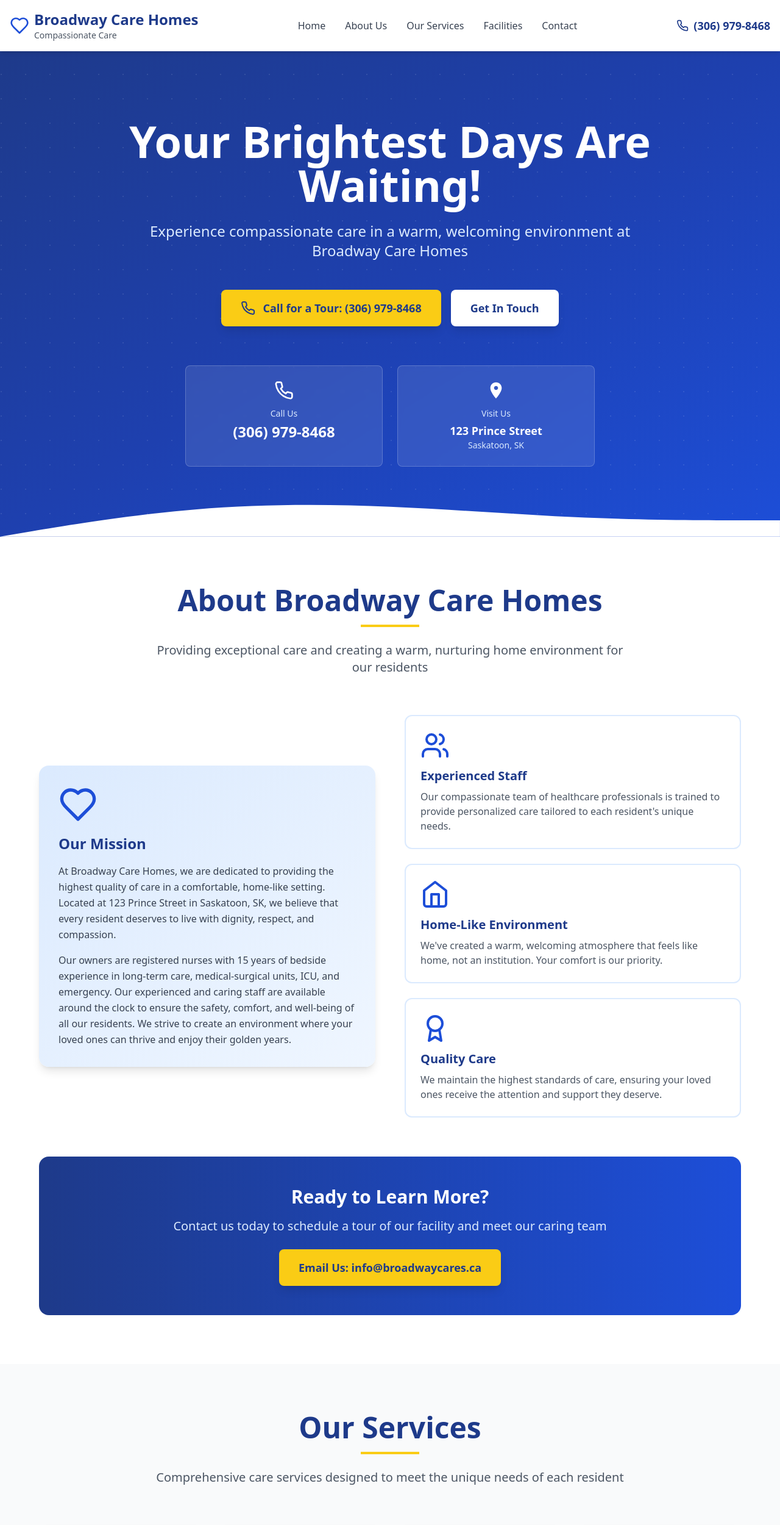
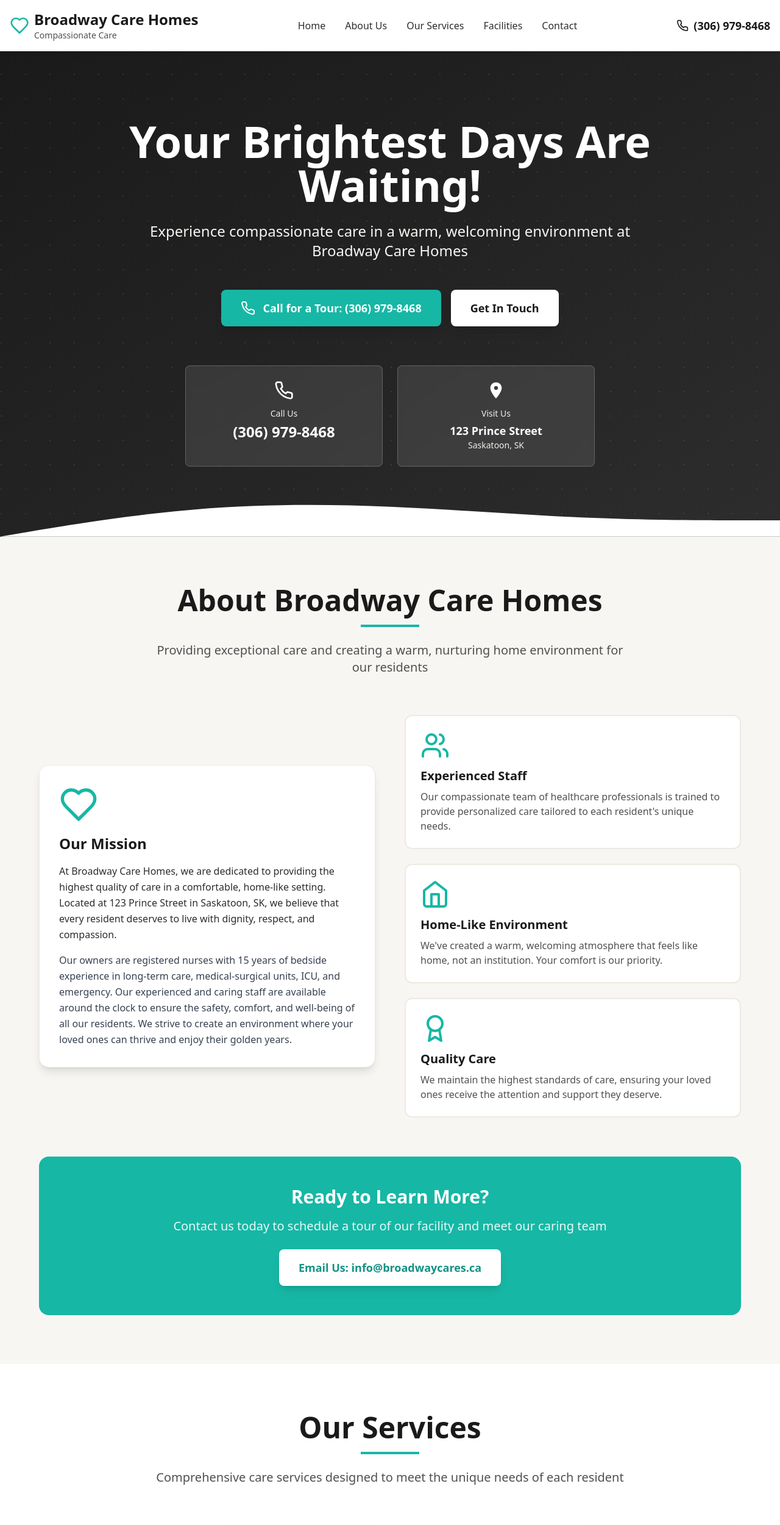
Before and after one commit to ht3886/care-home-website-test, a React (Vite) app: page / in a window 1280 px wide. Shown: the top 2500 px of the page at 61% size. Built offline with nearby package versions, Linux system fonts and the light colour scheme.

Commit message:
Updated tailwind.config.js

```diff
--- a/src/App.tsx
+++ b/src/App.tsx
@@ -26,43 +26,43 @@ function App() {
           <div className="flex items-center justify-between py-4">
             {/* Logo */}
             <div className="flex items-center space-x-2">
-              <Heart className="w-8 h-8 text-blue-700" />
+              <Heart className="w-8 h-8 text-teal-500" />
               <div>
-                <h1 className="text-2xl font-bold text-blue-900">Broadway Care Homes</h1>
-                <p className="text-sm text-gray-600">Compassionate Care</p>
+                <h1 className="text-2xl font-bold text-charcoal-700">Broadway Care Homes</h1>
+                <p className="text-sm text-charcoal-400">Compassionate Care</p>
               </div>
             </div>
 
             {/* Desktop Navigation */}
             <nav className="hidden md:flex items-center space-x-8">
-              <button onClick={() => scrollToSection('home')} className="text-gray-700 hover:text-blue-700 transition">
+              <button onClick={() => scrollToSection('home')} className="text-charcoal-500 hover:text-teal-500 transition">
                 Home
               </button>
-              <button onClick={() => scrollToSection('about')} className="text-gray-700 hover:text-blue-700 transition">
+              <button onClick={() => scrollToSection('about')} className="text-charcoal-500 hover:text-teal-500 transition">
                 About Us
               </button>
-              <button onClick={() => scrollToSection('services')} className="text-gray-700 hover:text-blue-700 transition">
+              <button onClick={() => scrollToSection('services')} className="text-charcoal-500 hover:text-teal-500 transition">
                 Our Services
               </button>
-              <button onClick={() => scrollToSection('facilities')} className="text-gray-700 hover:text-blue-700 transition">
+              <button onClick={() => scrollToSection('facilities')} className="text-charcoal-500 hover:text-teal-500 transition">
                 Facilities
               </button>
-              <button onClick={() => scrollToSection('contact')} className="text-gray-700 hover:text-blue-700 transition">
+              <button onClick={() => scrollToSection('contact')} className="text-charcoal-500 hover:text-teal-500 transition">
                 Contact
               </button>
             </nav>
 
             {/* Contact Info */}
-            <div className="hidden lg:flex items-center space-x-2 text-blue-900">
+            <div className="hidden lg:flex items-center space-x-2 text-charcoal-700">
               <Phone className="w-5 h-5" />
-              <a href="tel:+13069798468" className="font-semibold text-lg hover:text-blue-700 transition">
+              <a href="tel:+13069798468" className="font-semibold text-lg hover:text-teal-500 transition">
                 (306) 979-8468
               </a>
             </div>
 
             {/* Mobile Menu Button */}
             <button
-              className="md:hidden text-gray-700"
+              className="md:hidden text-charcoal-500"
               onClick={() => setMobileMenuOpen(!mobileMenuOpen)}
             >
               {mobileMenuOpen ? <X className="w-6 h-6" /> : <Menu className="w-6 h-6" />}
@@ -73,22 +73,22 @@ function App() {
           {mobileMenuOpen && (
             <div className="md:hidden py-4 border-t">
               <nav className="flex flex-col space-y-3">
-                <button onClick={() => scrollToSection('home')} className="text-left text-gray-700 hover:text-blue-700 transition py-2">
+                <button onClick={() => scrollToSection('home')} className="text-left text-charcoal-500 hover:text-teal-500 transition py-2">
                   Home
                 </button>
-                <button onClick={() => scrollToSection('about')} className="text-left text-gray-700 hover:text-blue-700 transition py-2">
+                <button onClick={() => scrollToSection('about')} className="text-left text-charcoal-500 hover:text-teal-500 transition py-2">
                   About Us
                 </button>
-                <button onClick={() => scrollToSection('services')} className="text-left text-gray-700 hover:text-blue-700 transition py-2">
+                <button onClick={() => scrollToSection('services')} className="text-left text-charcoal-500 hover:text-teal-500 transition py-2">
                   Our Services
                 </button>
-                <button onClick={() => scrollToSection('facilities')} className="text-left text-gray-700 hover:text-blue-700 transition py-2">
+                <button onClick={() => scrollToSection('facilities')} className="text-left text-charcoal-500 hover:text-teal-500 transition py-2">
                   Facilities
                 </button>
-                <button onClick={() => scrollToSection('contact')} className="text-left text-gray-700 hover:text-blue-700 transition py-2">
+                <button onClick={() => scrollToSection('contact')} className="text-left text-charcoal-500 hover:text-teal-500 transition py-2">
                   Contact
                 </button>
-                <a href="tel:+13069798468" className="flex items-center space-x-2 text-blue-900 font-semibold py-2">
+                <a href="tel:+13069798468" className="flex items-center space-x-2 text-teal-600 font-semibold py-2">
                   <Phone className="w-5 h-5" />
                   <span>(306) 979-8468</span>
                 </a>
--- a/src/components/About.tsx
+++ b/src/components/About.tsx
@@ -3,25 +3,25 @@ import { Heart, Users, Award, Home } from 'lucide-react';
 
 const About = () => {
   return (
-    <section id="about" className="py-20 bg-white">
+    <section id="about" className="py-20 bg-cream-100">
       <div className="container mx-auto px-4">
         <div className="max-w-6xl mx-auto">
           <div className="text-center mb-16">
-            <h2 className="text-4xl md:text-5xl font-bold text-blue-900 mb-4">
+            <h2 className="text-4xl md:text-5xl font-bold text-charcoal-700 mb-4">
               About Broadway Care Homes
             </h2>
-            <div className="w-24 h-1 bg-yellow-400 mx-auto mb-6"></div>
-            <p className="text-xl text-gray-600 max-w-3xl mx-auto">
+            <div className="w-24 h-1 bg-teal-500 mx-auto mb-6"></div>
+            <p className="text-xl text-charcoal-400 max-w-3xl mx-auto">
               Providing exceptional care and creating a warm, nurturing home environment for our residents
             </p>
           </div>
 
           <div className="grid md:grid-cols-2 gap-12 items-center mb-16">
             <div>
-              <div className="bg-gradient-to-br from-blue-100 to-blue-50 rounded-2xl p-8 shadow-lg">
-                <Heart className="w-16 h-16 text-blue-700 mb-4" />
-                <h3 className="text-2xl font-bold text-blue-900 mb-4">Our Mission</h3>
-                <p className="text-gray-700 leading-relaxed mb-4">
+              <div className="bg-white rounded-2xl p-8 shadow-lg border border-cream-300">
+                <Heart className="w-16 h-16 text-teal-500 mb-4" />
+                <h3 className="text-2xl font-bold text-charcoal-700 mb-4">Our Mission</h3>
+                <p className="text-charcoal-500 leading-relaxed mb-4">
                   At Broadway Care Homes, we are dedicated to providing the highest quality of care in a comfortable, home-like setting. Located at 123 Prince Street in Saskatoon, SK, we believe that every resident deserves to live with dignity, respect, and compassion.
                 </p>
                 <p className="text-gray-700 leading-relaxed">
@@ -31,26 +31,26 @@ const About = () => {
             </div>
 
             <div className="space-y-6">
-              <div className="bg-white border-2 border-blue-100 rounded-xl p-6 hover:shadow-lg transition">
-                <Users className="w-12 h-12 text-blue-700 mb-3" />
-                <h4 className="text-xl font-bold text-blue-900 mb-2">Experienced Staff</h4>
-                <p className="text-gray-600">
+              <div className="bg-white border-2 border-cream-300 rounded-xl p-6 hover:shadow-lg transition">
+                <Users className="w-12 h-12 text-teal-500 mb-3" />
+                <h4 className="text-xl font-bold text-charcoal-700 mb-2">Experienced Staff</h4>
+                <p className="text-charcoal-400">
                   Our compassionate team of healthcare professionals is trained to provide personalized care tailored to each resident's unique needs.
                 </p>
               </div>
 
-              <div className="bg-white border-2 border-blue-100 rounded-xl p-6 hover:shadow-lg transition">
-                <Home className="w-12 h-12 text-blue-700 mb-3" />
-                <h4 className="text-xl font-bold text-blue-900 mb-2">Home-Like Environment</h4>
-                <p className="text-gray-600">
+              <div className="bg-white border-2 border-cream-300 rounded-xl p-6 hover:shadow-lg transition">
+                <Home className="w-12 h-12 text-teal-500 mb-3" />
+                <h4 className="text-xl font-bold text-charcoal-700 mb-2">Home-Like Environment</h4>
+                <p className="text-charcoal-400">
                   We've created a warm, welcoming atmosphere that feels like home, not an institution. Your comfort is our priority.
                 </p>
               </div>
 
-              <div className="bg-white border-2 border-blue-100 rounded-xl p-6 hover:shadow-lg transition">
-                <Award className="w-12 h-12 text-blue-700 mb-3" />
-                <h4 className="text-xl font-bold text-blue-900 mb-2">Quality Care</h4>
-                <p className="text-gray-600">
+              <div className="bg-white border-2 border-cream-300 rounded-xl p-6 hover:shadow-lg transition">
+                <Award className="w-12 h-12 text-teal-500 mb-3" />
+                <h4 className="text-xl font-bold text-charcoal-700 mb-2">Quality Care</h4>
+                <p className="text-charcoal-400">
                   We maintain the highest standards of care, ensuring your loved ones receive the attention and support they deserve.
                 </p>
               </div>
@@ -58,14 +58,14 @@ const About = () => {
           </div>
 
           {/* Call to Action */}
-          <div className="bg-gradient-to-r from-blue-900 to-blue-700 rounded-2xl p-8 md:p-12 text-center text-white">
+          <div className="bg-teal-500 rounded-2xl p-8 md:p-12 text-center text-white">
             <h3 className="text-3xl font-bold mb-4">Ready to Learn More?</h3>
-            <p className="text-xl text-blue-100 mb-6">
+            <p className="text-xl text-teal-50 mb-6">
               Contact us today to schedule a tour of our facility and meet our caring team
             </p>
             <a
               href="mailto:info@broadwaycares.ca"
-              className="inline-block bg-yellow-400 text-blue-900 px-8 py-4 rounded-lg text-lg font-bold hover:bg-yellow-300 transition shadow-lg"
+              className="inline-block bg-white text-teal-600 px-8 py-4 rounded-lg text-lg font-bold hover:bg-cream-100 transition shadow-lg"
             >
               Email Us: info@broadwaycares.ca
             </a>
--- a/src/components/Hero.tsx
+++ b/src/components/Hero.tsx
@@ -3,7 +3,7 @@ import { Phone } from 'lucide-react';
 
 const Hero = () => {
   return (
-    <section id="home" className="relative min-h-screen flex items-center justify-center bg-gradient-to-br from-blue-900 via-blue-800 to-blue-700 overflow-hidden">
+    <section id="home" className="relative min-h-screen flex items-center justify-center bg-gradient-to-br from-charcoal-700 via-charcoal-600 to-charcoal-500 overflow-hidden">
       {/* Background Pattern */}
       <div className="absolute inset-0 opacity-10">
         <div className="absolute inset-0" style={{
@@ -17,14 +17,14 @@ const Hero = () => {
           <h1 className="text-5xl md:text-7xl font-bold text-white mb-6 leading-tight">
             Your Brightest Days Are Waiting!
           </h1>
-          <p className="text-xl md:text-2xl text-blue-100 mb-12 leading-relaxed">
+          <p className="text-xl md:text-2xl text-cream-100 mb-12 leading-relaxed">
             Experience compassionate care in a warm, welcoming environment at Broadway Care Homes
           </p>
 
           <div className="flex flex-col sm:flex-row items-center justify-center gap-4">
             <a
               href="tel:+13069798468"
-              className="inline-flex items-center space-x-3 bg-yellow-400 text-blue-900 px-8 py-4 rounded-lg text-lg font-bold hover:bg-yellow-300 transition shadow-lg hover:shadow-xl transform hover:-translate-y-1"
+              className="inline-flex items-center space-x-3 bg-teal-500 text-white px-8 py-4 rounded-lg text-lg font-bold hover:bg-teal-600 transition shadow-lg hover:shadow-xl transform hover:-translate-y-1"
             >
               <Phone className="w-6 h-6" />
               <span>Call for a Tour: (306) 979-8468</span>
@@ -32,7 +32,7 @@ const Hero = () => {
 
             <a
               href="#contact"
-              className="inline-flex items-center space-x-3 bg-white text-blue-900 px-8 py-4 rounded-lg text-lg font-bold hover:bg-gray-100 transition shadow-lg hover:shadow-xl transform hover:-translate-y-1"
+              className="inline-flex items-center space-x-3 bg-white text-charcoal-700 px-8 py-4 rounded-lg text-lg font-bold hover:bg-cream-100 transition shadow-lg hover:shadow-xl transform hover:-translate-y-1"
             >
               <span>Get In Touch</span>
             </a>
@@ -42,8 +42,8 @@ const Hero = () => {
           <div className="mt-16 grid grid-cols-1 md:grid-cols-2 gap-6 max-w-2xl mx-auto">
             <div className="bg-white/10 backdrop-blur-sm border border-white/20 rounded-lg p-6 text-white">
               <Phone className="w-8 h-8 mb-3 mx-auto" />
-              <p className="text-sm text-blue-100 mb-1">Call Us</p>
-              <a href="tel:+13069798468" className="text-2xl font-bold hover:text-yellow-400 transition">
+              <p className="text-sm text-cream-200 mb-1">Call Us</p>
+              <a href="tel:+13069798468" className="text-2xl font-bold hover:text-teal-400 transition">
                 (306) 979-8468
               </a>
             </div>
@@ -54,9 +54,9 @@ const Hero = () => {
                   <path d="M12 2C8.13 2 5 5.13 5 9c0 5.25 7 13 7 13s7-7.75 7-13c0-3.87-3.13-7-7-7zm0 9.5c-1.38 0-2.5-1.12-2.5-2.5s1.12-2.5 2.5-2.5 2.5 1.12 2.5 2.5-1.12 2.5-2.5 2.5z"/>
                 </svg>
               </div>
-              <p className="text-sm text-blue-100 mb-1">Visit Us</p>
+              <p className="text-sm text-cream-200 mb-1">Visit Us</p>
               <p className="text-lg font-semibold">123 Prince Street</p>
-              <p className="text-sm text-blue-100">Saskatoon, SK</p>
+              <p className="text-sm text-cream-200">Saskatoon, SK</p>
             </div>
           </div>
         </div>
--- a/src/components/Services.tsx
+++ b/src/components/Services.tsx
@@ -46,15 +46,15 @@ const Services = () => {
   ];
 
   return (
-    <section id="services" className="py-20 bg-gray-50">
+    <section id="services" className="py-20 bg-white">
       <div className="container mx-auto px-4">
         <div className="max-w-6xl mx-auto">
           <div className="text-center mb-16">
-            <h2 className="text-4xl md:text-5xl font-bold text-blue-900 mb-4">
+            <h2 className="text-4xl md:text-5xl font-bold text-charcoal-700 mb-4">
               Our Services
             </h2>
-            <div className="w-24 h-1 bg-yellow-400 mx-auto mb-6"></div>
-            <p className="text-xl text-gray-600 max-w-3xl mx-auto">
+            <div className="w-24 h-1 bg-teal-500 mx-auto mb-6"></div>
+            <p className="text-xl text-charcoal-400 max-w-3xl mx-auto">
               Comprehensive care services designed to meet the unique needs of each resident
             </p>
           </div>
@@ -65,15 +65,15 @@ const Services = () => {
               return (
                 <div
                   key={index}
-                  className="bg-white rounded-xl p-6 shadow-md hover:shadow-xl transition transform hover:-translate-y-1"
+                  className="bg-cream-100 rounded-xl p-6 shadow-md hover:shadow-xl transition transform hover:-translate-y-1 border border-cream-300"
                 >
-                  <div className="bg-blue-100 w-16 h-16 rounded-full flex items-center justify-center mb-4">
-                    <Icon className="w-8 h-8 text-blue-700" />
+                  <div className="bg-teal-100 w-16 h-16 rounded-full flex items-center justify-center mb-4">
+                    <Icon className="w-8 h-8 text-teal-600" />
                   </div>
-                  <h3 className="text-lg font-bold text-blue-900 mb-2">
+                  <h3 className="text-lg font-bold text-charcoal-700 mb-2">
                     {service.title}
                   </h3>
-                  <p className="text-gray-600 text-sm leading-relaxed">
+                  <p className="text-charcoal-400 text-sm leading-relaxed">
                     {service.description}
                   </p>
                 </div>
@@ -82,22 +82,22 @@ const Services = () => {
           </div>
 
           {/* Contact CTA */}
-          <div className="text-center bg-blue-900 rounded-2xl p-8 md:p-12 text-white">
+          <div className="text-center bg-charcoal-700 rounded-2xl p-8 md:p-12 text-white">
             <h3 className="text-3xl font-bold mb-4">Have Questions About Our Services?</h3>
-            <p className="text-xl text-blue-100 mb-6">
+            <p className="text-xl text-cream-200 mb-6">
               Our team is here to answer all your questions and help you make the best decision for your loved one
             </p>
             <div className="flex flex-col sm:flex-row gap-4 justify-center">
               <a
                 href="tel:+13069798468"
-                className="inline-flex items-center justify-center space-x-2 bg-yellow-400 text-blue-900 px-8 py-4 rounded-lg text-lg font-bold hover:bg-yellow-300 transition"
+                className="inline-flex items-center justify-center space-x-2 bg-teal-500 text-white px-8 py-4 rounded-lg text-lg font-bold hover:bg-teal-600 transition"
               >
                 <Clock className="w-5 h-5" />
                 <span>Call Us: (306) 979-8468</span>
               </a>
               <a
                 href="#contact"
-                className="inline-flex items-center justify-center space-x-2 bg-white text-blue-900 px-8 py-4 rounded-lg text-lg font-bold hover:bg-gray-100 transition"
+                className="inline-flex items-center justify-center space-x-2 bg-white text-charcoal-700 px-8 py-4 rounded-lg text-lg font-bold hover:bg-cream-100 transition"
               >
                 <span>Send a Message</span>
               </a>
```
Also changed, not shown: src/components/ContactForm.tsx (+27 -27 lines), src/components/Facilities.tsx (+13 -13 lines), src/components/Footer.tsx (+16 -16 lines), tailwind.config.js (+35 -1 lines).
